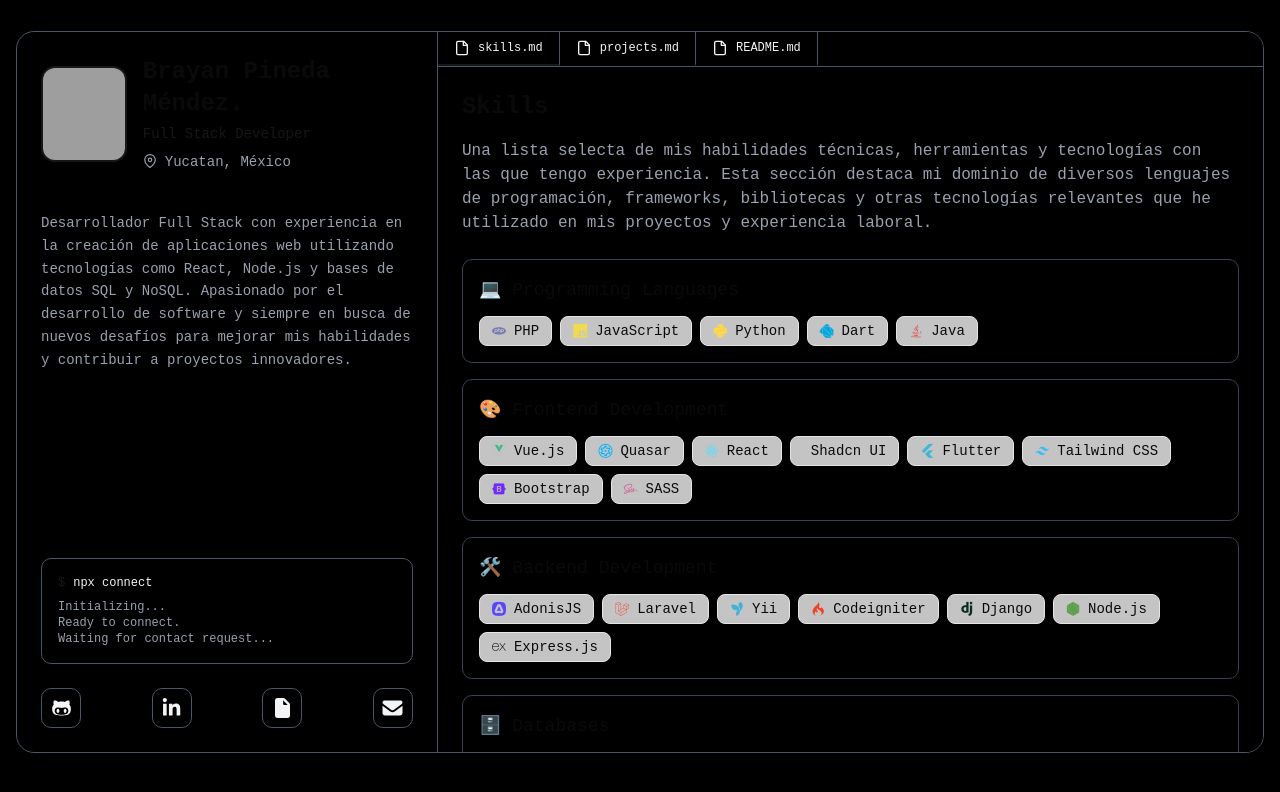
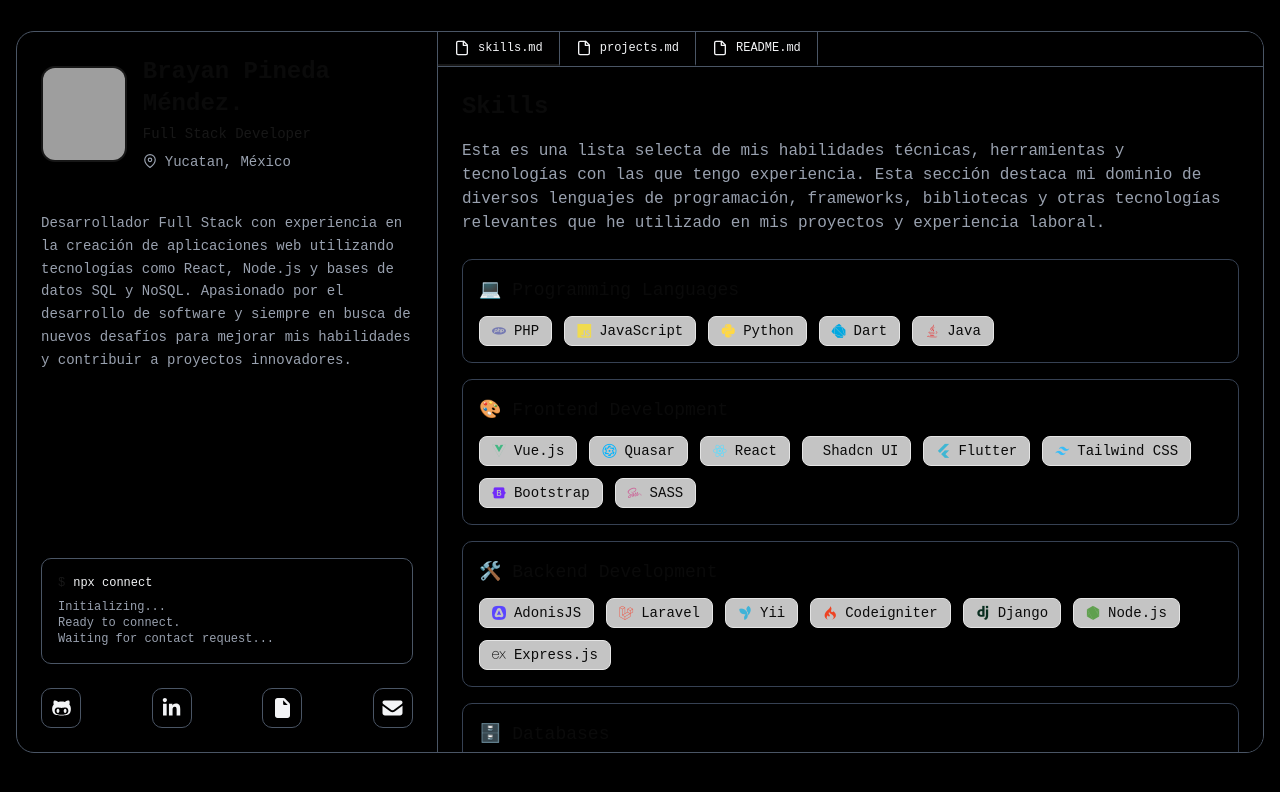
Before and after one commit to PinedaMB/pinedamb.github.io, a Next.js app: page / in a window 1280 px wide. Shown: the top 792 px of the page. Built offline with nearby package versions, Linux system fonts and the light colour scheme; grey boxes are pictures that could not be loaded; a web font is replaced by a local one.

Commit message:
fix: improve text clarity and enhance styles in Skills component

```diff
--- a/components/tabs-sections/about-me.tsx
+++ b/components/tabs-sections/about-me.tsx
@@ -8,7 +8,7 @@
       {/* Title */}
       <h2 className="mb-4 text-2xl font-bold">Skills</h2>
       <p className="mb-6 text-gray-400">
-        Una lista selecta de mis habilidades técnicas, herramientas y
+        Esta es una lista selecta de mis habilidades técnicas, herramientas y
         tecnologías con las que tengo experiencia. Esta sección destaca mi
         dominio de diversos lenguajes de programación, frameworks, bibliotecas y
         otras tecnologías relevantes que he utilizado en mis proyectos y
@@ -21,16 +21,16 @@
       {skills.map((skill, index) => (
         <div
           key={index}
-          className="mb-4 flex w-full flex-col items-start justify-center rounded-lg border border-gray-700 bg-black p-4 shadow-sm"
+          className="mb-4 flex w-full flex-col items-start justify-center rounded-lg border border-gray-700 bg-black p-4 shadow-sm transition-transform duration-200 hover:translate-y-[-2px] hover:shadow-md"
         >
           <h3 className="mb-3 flex items-center text-center text-lg font-medium md:text-left">
             {skill.emoji} {skill.section}
           </h3>
-          <div className="flex flex-wrap justify-center gap-2 md:justify-start">
+          <div className="flex flex-wrap justify-center gap-3 md:justify-start">
             {skill.items.map((item, itemIndex) => (
               <div
                 key={itemIndex}
-                className="border-primary-600/10 flex items-center gap-2 rounded-md border bg-muted/80 px-3 py-1 text-sm shadow-sm backdrop-blur-sm"
+                className="border-primary-600/10 flex items-center gap-2 rounded-md border bg-muted/80 px-3 py-1 text-sm shadow-sm backdrop-blur-sm transition-transform duration-200 hover:scale-110"
               >
                 <i className={`tab-icon ${item.icon}`}></i>
                 <span>{item.name}</span>
```
